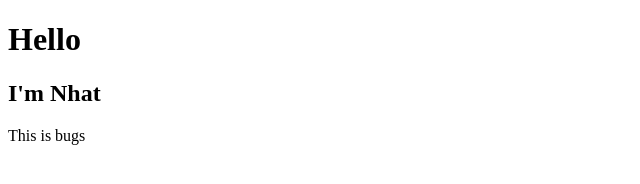
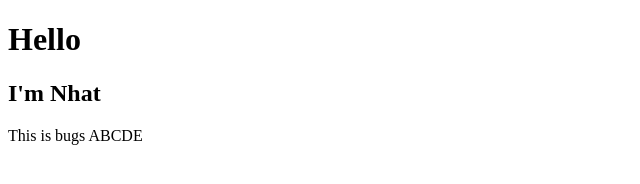
Before and after one commit to Jimmy-Nhat/tutweek6, a plain HTML site: page index.html in a window 1280 px wide. Shown: the full height of the page, 0-640 px from the left. Drawn offline with Linux system fonts and the light colour scheme.

Commit message:
Update index.html

```diff
--- a/index.html
+++ b/index.html
@@ -10,5 +10,6 @@
     <h1>Hello</h1>
     <h2>I'm Nhat</h2>
     This is bugs
+    ABCDE
 </body>
 </html>
```
